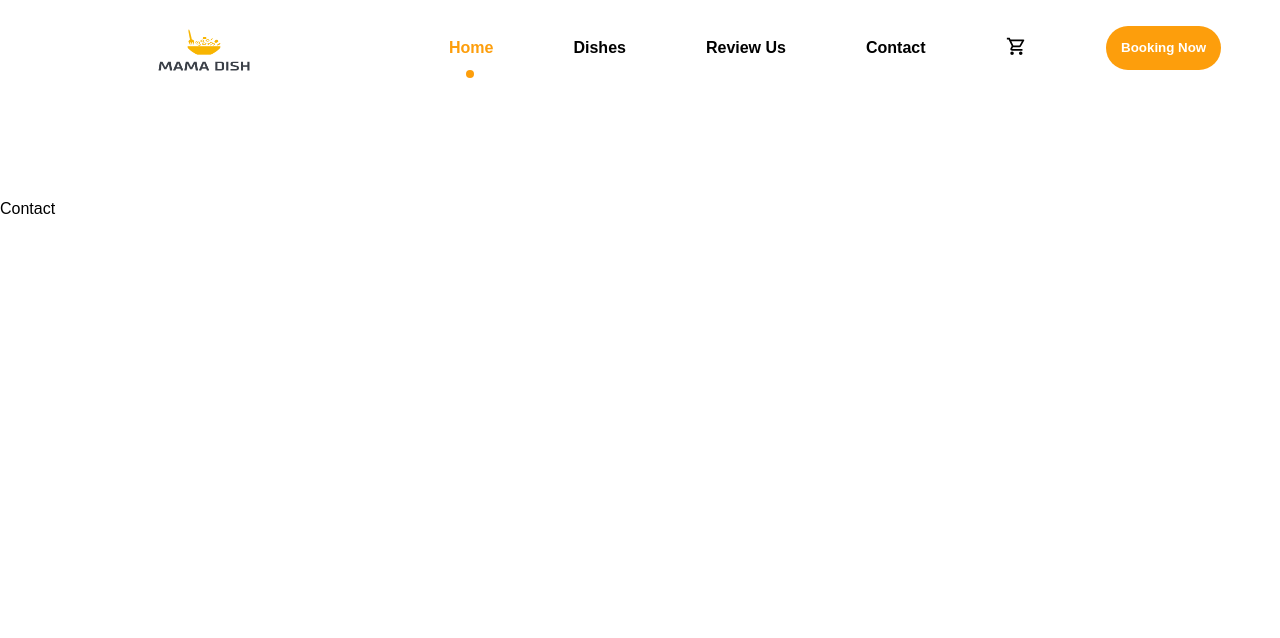
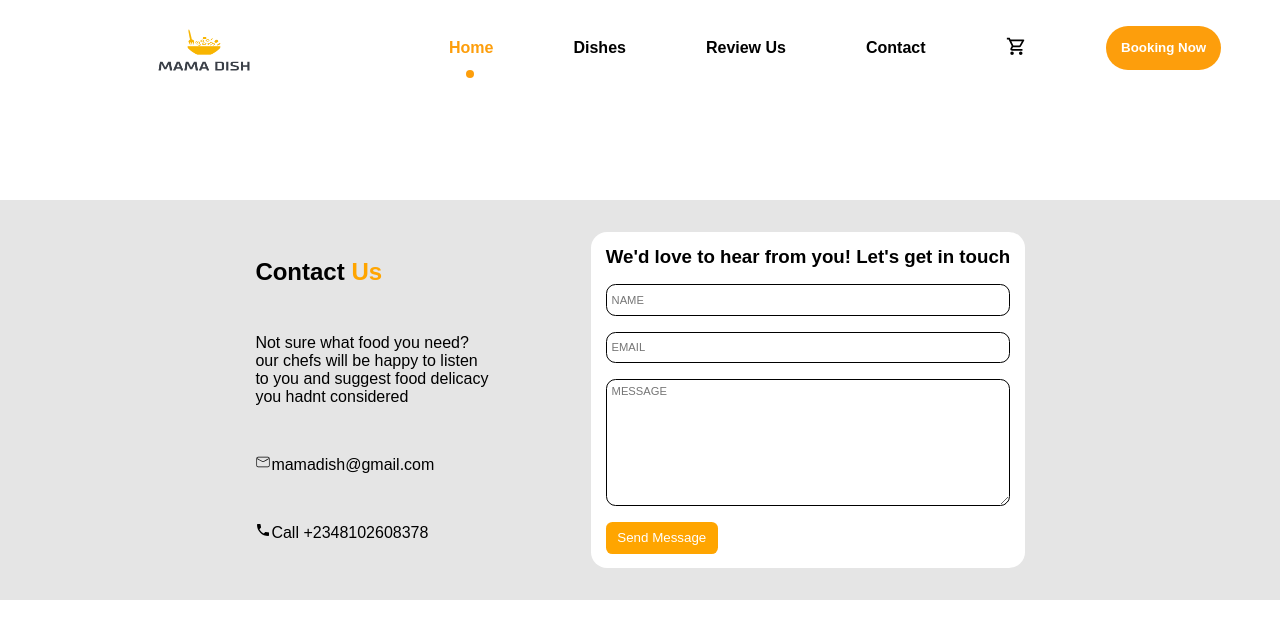
Before and after one commit to PeaceAyomide/MaMa-Dish, a React (Vite) app: page /contact in a window 1280 px wide. Shown: the top 638 px of the page. Built offline with nearby package versions, Linux system fonts and the light colour scheme.

Commit message:
changes i made

```diff
--- a/src/App.jsx
+++ b/src/App.jsx
@@ -4,7 +4,7 @@ import Navbar from './Components/Navbar/Navbar';
 import Home from './Pages/Home/Home';
 import Dishes from './Pages/Dish/Dishes';
 import AboutUs from './Pages/AboutUs/AboutUs';
-import Contact from './Pages/Contact';
+import Contact from './Pages/Contact/Contact';
 import Cart from './Pages/cart/cart';
 import { BrowserRouter as Router, Routes, Route } from 'react-router-dom';
 import data from './Pages/Dish/data';
--- a/src/Components/Navbar/Navbar.jsx
+++ b/src/Components/Navbar/Navbar.jsx
@@ -1,4 +1,4 @@
-import React, { useState } from 'react'
+import React, { useState, useEffect  } from 'react'
 import './Navbar.css'
 import { IoHomeOutline } from "react-icons/io5";
 import { GiCookingPot } from "react-icons/gi";
@@ -9,8 +9,15 @@ import { Link } from 'react-router-dom';
 const Navbar = () => {
 
 
-    const [activeItem, setActiveItem] = useState('Home'); // State to keep track of the active item
-    const handleClick = (itemName) => {
+    const [activeItem, setActiveItem] = useState(localStorage.getItem('activeItem') || 'Home'); // State to keep track of the active item
+
+    useEffect(() => {
+      // Store activeTab in localStorage when it changes
+      localStorage.setItem('activeItem', activeItem);
+  }, [activeItem]);
+
+
+   const handleClick = (itemName) => {
         if (activeItem !== itemName) { // Only update the active item if it's different from the clicked item
           setActiveItem(itemName); // Update the active item based on the clicked item
         }
--- a/src/Components/Navbartop/Navbartop.css
+++ b/src/Components/Navbartop/Navbartop.css
@@ -93,7 +93,7 @@ transition: 0.3s ease-in-out;
 }
 
 .pointer-contact {
-    transform: translateX(515px);
+    transform: translateX(521px);
 }
 
 .cart2{
@@ -167,6 +167,11 @@ color: white;
     }
 
     @media only screen and (max-width: 700px) {
+
+      nav{
+        height: 19vh;
+      }
+
         .navlist ul{
         display: none;
         }
--- a/src/Pages/AboutUs/AboutUs.jsx
+++ b/src/Pages/AboutUs/AboutUs.jsx
@@ -1,4 +1,4 @@
-import React from 'react'
+import React, { useState, useEffect } from 'react'
 import { Navigation, Pagination, Scrollbar, A11y, Autoplay} from 'swiper/modules';
 import { Swiper, SwiperSlide } from 'swiper/react';
 
@@ -20,20 +20,34 @@ import { FaStar } from "react-icons/fa";
 
 const AboutUs = () => {
 
+  const [slidesPerView, setSlidesPerView] = useState(window.innerWidth <= 600 ? 1 : 2);
+
+  useEffect(() => {
+    const handleResize = () => {
+      setSlidesPerView(window.innerWidth <= 680 ? 1 : 2);
+    };
+
+    window.addEventListener('resize', handleResize);
+
+    return () => {
+      window.removeEventListener('resize', handleResize);
+    };
+  }, []);
+
 
   return (
     <div className='aboutus'>
     <Swiper
     modules={[Navigation, Pagination, Scrollbar, A11y,  Autoplay]}
-    spaceBetween={50}
-      slidesPerView={window.innerWidth <= 600 ? 1 : 2}
-   className='swiper-container'
+        spaceBetween={50}
+        slidesPerView={slidesPerView}
+     className='swiper-container'
       pagination={{ clickable: true }}
-      //  autoplay={{ delay: 2000 }} // Autoplay every 2 seconds
+      autoplay={{ delay: 2000 }} // Autoplay every 2 seconds
 
     onSwiper={(swiper) => console.log(swiper)}
     onSlideChange={() => console.log('slide change')}   >
-      <SwiperSlide><div className="slide1">
+      <SwiperSlide ><div className="slide1">
         <div className="star">
 <FaStar/><FaStar/><FaStar/><FaStar/><AiTwotoneStar/>
 
--- a/src/Pages/Contact.jsx
+++ /dev/null
@@ -1,9 +0,0 @@
-import React from 'react'
-
-const Contact = () => {
-  return (
-    <div>Contact</div>
-  )
-}
-
-export default Contact
--- /dev/null
+++ b/src/Pages/Contact/Contact.css
@@ -0,0 +1,112 @@
+.contactus{
+    display: flex;
+    justify-content: center;
+    align-items: center;
+    flex-direction: row;
+    gap: 6rem;
+    background-color: #e5e5e5;
+    padding-top: 2rem;
+    padding-bottom: 2rem;
+}
+
+.contactwords{
+    display: flex;
+    flex-direction: column;
+    gap: 3rem;
+
+}
+
+.contactwords span{
+    color: orange;
+}
+
+
+.contactwords p{
+    width: 15rem;
+    word-wrap: break-word;
+}
+
+.contactbox{
+    display: flex;
+    flex-direction: column;
+gap: 1rem;
+background-color: white;
+padding-top: 0.9rem;
+padding-bottom: 0.9rem;
+padding-left: 0.9rem;
+padding-right: 0.9rem;
+border-radius: 1em;
+
+}
+.input{
+    display: flex;
+    flex-direction: column;
+    gap: 1rem;
+}
+
+.input .name, .email1{
+    height: 2.8em;
+    padding-left: 0.3rem;
+    border-radius: 0.6rem;
+    border: 1px solid ;
+    font-size: 0.7rem;
+    outline: none;
+    transition: 0.3s ease-in-out;
+}
+.input .name:hover,
+.input .email1:hover {
+    border: 1px solid orange;
+}
+.input .message{
+    padding-top: 0.3rem;
+    padding-left: 0.3rem;
+    border-radius: 0.6rem;
+    border: 1px solid ;
+    font-size: 0.7rem;
+    outline: none;
+    transition: 0.3s ease-in-out;
+}
+
+.input .message:hover{
+    border: 1px solid orange;
+}
+
+.contactbtn{
+    height: 2rem;
+    width: 7rem;
+    border-radius: 0.4rem;
+    background-color: orange;
+    color: white;
+    border: 0px ;
+    transition: 0.3s ease-in-out;
+
+}
+
+.contactbtn:hover{
+    transform: scale(1.1);
+    background-color: white;
+    color: black;
+    border: 1px solid;
+}
+
+@media only screen and (max-width: 900px) {
+    .contactus{
+        gap: 2rem;
+    }
+}
+
+@media only screen and (max-width: 800px) {
+    .contactus{
+        gap: 1.5rem;
+    }
+}
+
+@media only screen and (max-width: 600px) {
+.contactus{
+    display: flex;
+    flex-direction: column;
+    padding-bottom: 9rem;
+    font-size: 0.9rem;
+}
+
+}
--- /dev/null
+++ b/src/Pages/Contact/Contact.jsx
@@ -0,0 +1,34 @@
+import React, { useState } from 'react'
+import './Contact.css'
+import { CiMail } from "react-icons/ci";
+import { MdPhone } from "react-icons/md";
+const Contact = () => {
+
+
+  return (
+    <div className='contactus'>
+
+      <div className="contactwords">
+        <h2>Contact <span>Us</span></h2>
+        <p> Not sure what food you need? our chefs will be happy to listen to you and suggest food delicacy you hadnt considered</p>
+        <div className='email'>
+        <CiMail />mamadish@gmail.com
+        </div>
+        <div className="call">
+        <MdPhone />Call +2348102608378
+        </div>
+      </div>
+      <div className="contactbox">
+        <h3>We'd love to hear from you! Let's get in touch</h3>
+        <div className="input">
+        <input className='name' type="text"  id="name" placeholder="NAME" name="name" value="" required/>
+          <input className='email1' type="email" id='email' placeholder='EMAIL' />
+          <textarea className='message' rows="10" placeholder="MESSAGE" name="message" required></textarea>
+          <button className='contactbtn'>Send Message</button>
+        </div>
+        </div>
+    </div>
+  )
+}
+
+export default Contact
--- a/src/Pages/cart/cart.css
+++ b/src/Pages/cart/cart.css
@@ -44,6 +44,12 @@ z-index: 9999;
 
 .closeicon:hover{
     transform: scale(1.1);
+}
+
+.cart-items-empty{
+    text-align: center;
+    color: brown;
+
 }
 
 @media only screen and (max-width: 1010px)
--- a/src/index.css
+++ b/src/index.css
@@ -6,3 +6,7 @@
     font-family: 'Poppins', sans-serif;
 
 }
+::-webkit-scrollbar {
+    width: 0; /* Hide scrollbar width */
+    height: 0; /* Hide scrollbar height */
+}
```
